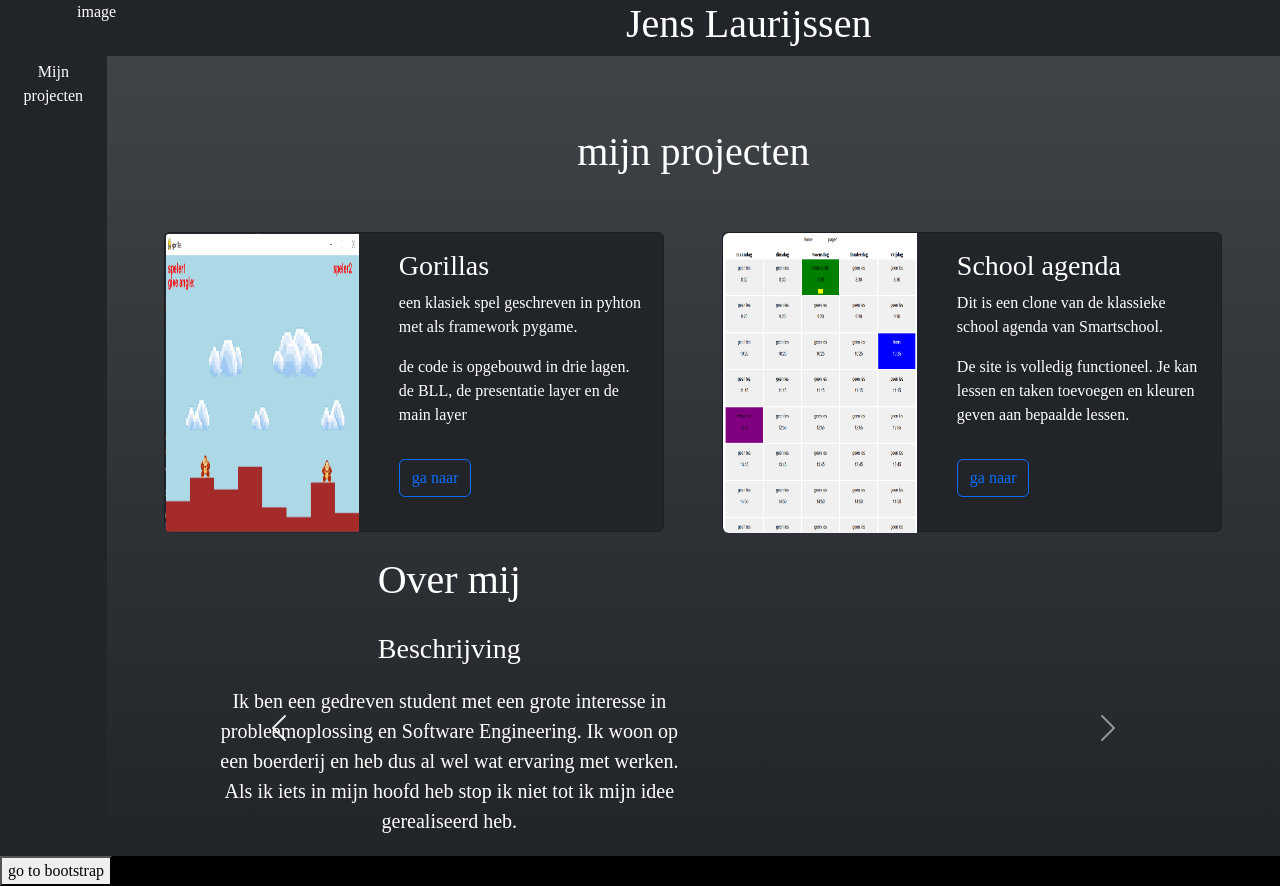
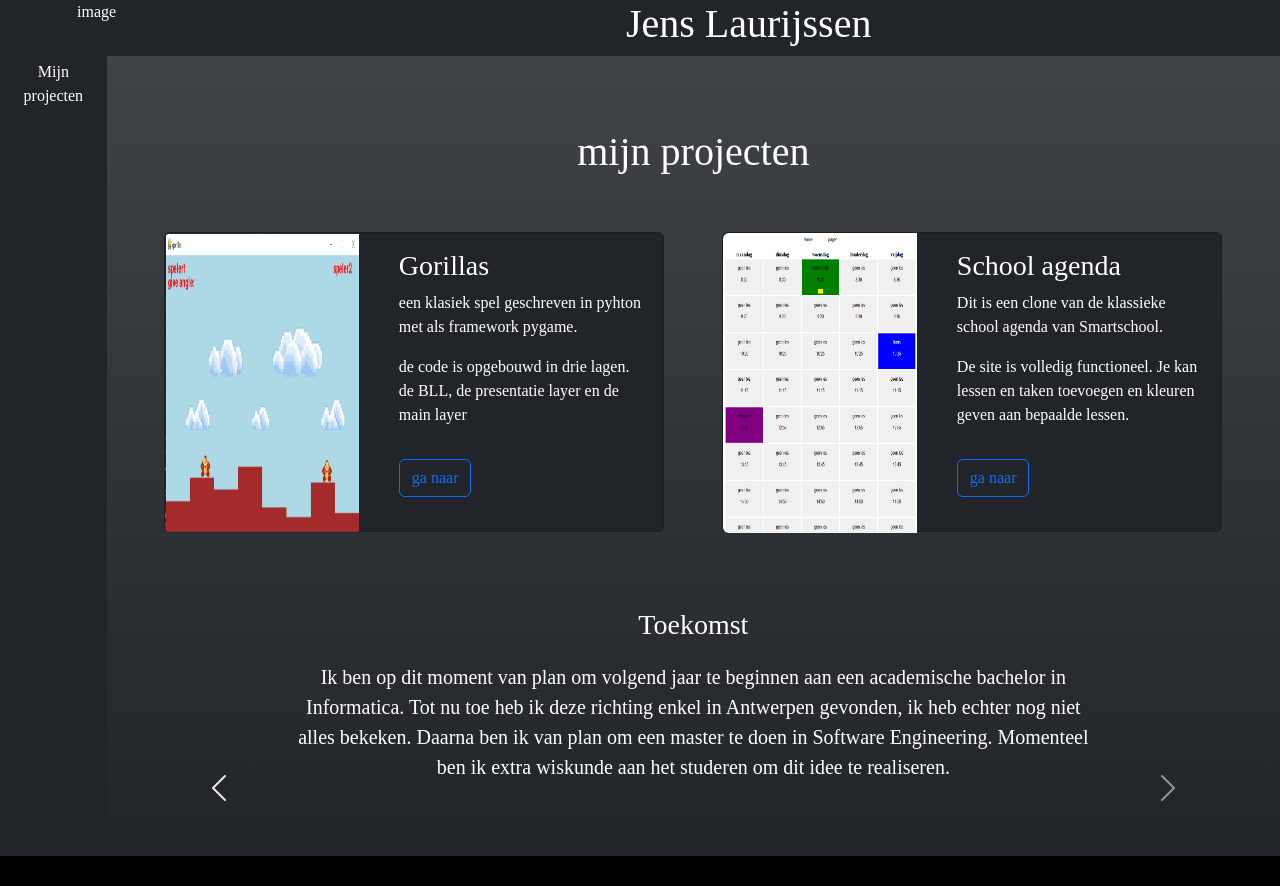
Before and after one commit to jensthebrogrammer/portofolio_site, a React (Vite) app in the folder frontend/: page / in a window 1280 px wide. Both pictures are taken after a click on the button "Previous". After the commit the page ends 856 px from the top, so only its background shows below. Built offline with nearby package versions, Linux system fonts and the light colour scheme.

Commit message:
made the info section into slides

```diff
--- a/frontend/src/App.css
+++ b/frontend/src/App.css
@@ -51,10 +51,20 @@ html{
   height: 300px;
 }
 
-.small{
-  max-width: 1000px;
-}
-
 body{
   font-family: Poppins;
 }
+
+.carousel-inner {
+  max-height: 700px; /* Adjust based on your needs */
+  overflow: hidden;
+}
+
+.carousel-item {
+  padding: 2rem;
+}
+
+.widht-slides{
+  max-width: 800px;
+  height: 400px;
+}
--- a/frontend/src/modules/homepage.jsx
+++ b/frontend/src/modules/homepage.jsx
@@ -40,7 +40,7 @@ export default function Homepage() {
       </div>
     </div>
 
-    <Link to='/testing_bootstrap'><button>go to bootstrap</button></Link>
+    {/*<Link to='/testing_bootstrap'><button>go to bootstrap</button></Link>*/}
   </>
   );
 }
--- a/frontend/src/modules/info.jsx
+++ b/frontend/src/modules/info.jsx
@@ -1,15 +1,14 @@
 import React from "react";
-
 
 export default function Info() {
   return (
-    <div className="container small">
-      <div className="carousel slide">
+    <div className="container w-80">
+      <div id="carouselExample" className="carousel slide w-100">
         <div className="carousel-inner">
+          {/* First Slide */}
           <div className="carousel-item active text-center">
-            <div className="d-block w-50 text-center">
+            <div className="d-block widht-slides mx-auto">
               <h1 className="text-center">Over mij</h1>
-
               <p className="fs-3 pt-3">Beschrijving</p>
               <p className="fs-5 pb-5">
                 Ik ben een gedreven student met een grote interesse in probleemoplossing en Software Engineering.
@@ -18,9 +17,11 @@ export default function Info() {
             </div>
           </div>
 
-          <div className="carousel-item">
+          {/* Second Slide */}
+          <div className="carousel-item text-center">
+            <div className="d-block widht-slides mx-auto">
               <p className="fs-3 pt-3">Opleiding</p>
-            <p className="fs-5">
+              <p className="fs-5 pb-3">
                 Ik ben mijn middelbaar begonnen met de richting Flex. Een technische richting die mij de basis leerde over hoe een project word uitgepland en uitgewerkt.
                 Daarna heb ik 2 jaar gespendeerd in de richting Electro- mechanische technieken. Daar leerde ik over hoe de elektriciteit in een huis werd gelegd en hoe verschillend componenten werken. Ook leerde ik hoe je iets moet 3D tekenen en hoe je bepaalde machines moest gebruiken.
               </p>
@@ -29,27 +30,37 @@ export default function Info() {
                 Ik hoop mijn laatste jaar in deze richting tot een goed einde te brengen en een goede indruk achter te laten.
               </p>
             </div>
+          </div>
 
-          <div className="carousel-item">
+          {/* Third Slide */}
+          <div className="carousel-item text-center">
+            <div className="d-block widht-slides mx-auto">
               <p className="fs-3 pt-3">Toekomst</p>
               <p className="fs-5 pb-5">
-              Ik ben op dit moment van plan om volgend jaar te beginnen aan een academische bachelor in Informatica. Tot nu toe heb ik deze richting enkel in Antwerpen gevonden, ik heb echter nog niet alles bekeken. Daarna ben ik van plan om een master te doen in Software Engineering. Momenteel ben ik extra wiskunde aan het studeren om dit idee te realiseren pt-3
+                Ik ben op dit moment van plan om volgend jaar te beginnen aan een academische bachelor in Informatica. Tot nu toe heb ik deze richting enkel in Antwerpen gevonden, ik heb echter nog niet alles bekeken. Daarna ben ik van plan om een master te doen in Software Engineering. Momenteel ben ik extra wiskunde aan het studeren om dit idee te realiseren.
               </p>
 
-            <p className="fs-3 pt-3">github</p>
-            <p className="fs-5 pb-5">je kan mij vinden Github via: <a href="https://github.com/jensthebrogrammer">https://github.com/jensthebrogrammer</a></p>
+              <p className="fs-3 pt-3">Github</p>
+              <p className="fs-5 pb-5">
+                Je kan mij vinden op Github via:{" "}
+                <a href="https://github.com/jensthebrogrammer" target="_blank" rel="noopener noreferrer">
+                  https://github.com/jensthebrogrammer
+                </a>
+              </p>
+            </div>
+          </div>
         </div>
 
-          <button class="carousel-control-prev" type="button" data-bs-target="#carouselExample" data-bs-slide="prev">
-            <span class="carousel-control-prev-icon" aria-hidden="true"></span>
-            <span class="visually-hidden">Previous</span>
+        {/* Carousel Controls */}
+        <button className="carousel-control-prev" type="button" data-bs-target="#carouselExample" data-bs-slide="prev">
+          <span className="carousel-control-prev-icon" aria-hidden="true"></span>
+          <span className="visually-hidden">Previous</span>
         </button>
-          <button class="carousel-control-next" type="button" data-bs-target="#carouselExample" data-bs-slide="next">
-            <span class="carousel-control-next-icon" aria-hidden="true"></span>
-            <span class="visually-hidden">Next</span>
+        <button className="carousel-control-next" type="button" data-bs-target="#carouselExample" data-bs-slide="next">
+          <span className="carousel-control-next-icon" aria-hidden="true"></span>
+          <span className="visually-hidden">Next</span>
         </button>
       </div>
     </div>
-    </div>
-  )
+  );
 }
```
Lines whose indentation alone changed are shown as unchanged.
